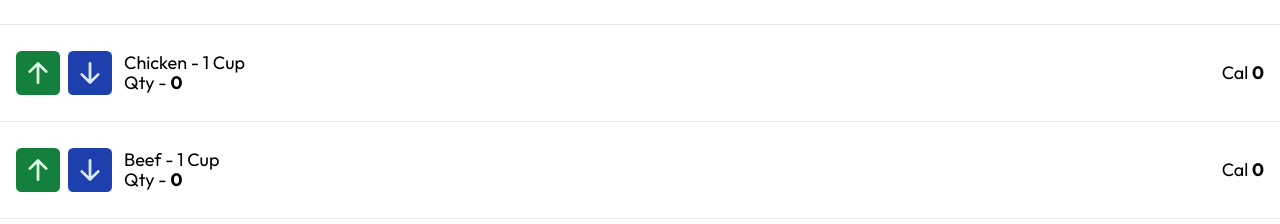
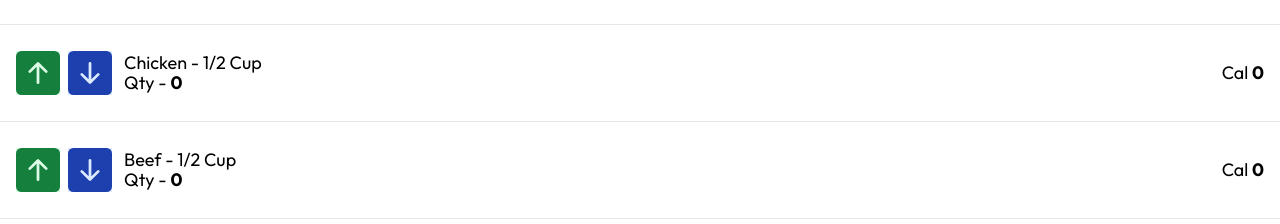
Before and after one commit to chrisdav6/nextjs-pup-food-calculator, a Next.js app: page / in a window 1280 px wide. Shown: the part 254-478 px from the top of the page. Built offline with nearby package versions, Linux system fonts and the light colour scheme.

Commit message:
Changed proteins to 1/2 cup

```diff
--- a/app/page.js
+++ b/app/page.js
@@ -10,8 +10,8 @@ export default function Home() {
 
       <div>
         <FoodItem name='Kibble - 1 Cup' foodCalories={363} foodQty={1} />
-        <FoodItem name='Chicken - 1 Cup' foodCalories={217} foodQty={1} />
-        <FoodItem name='Beef - 1 Cup' foodCalories={287} foodQty={1} />
+        <FoodItem name='Chicken - 1/2 Cup' foodCalories={108.5} foodQty={1} />
+        <FoodItem name='Beef - 1/2 Cup' foodCalories={143.5} foodQty={1} />
         <FoodItem name='Egg' foodCalories={72} foodQty={1} />
         <FoodItem name='1/2 Tomato' foodCalories={11} foodQty={1} />
         <FoodItem name='1/2 Summer Squash' foodCalories={19} foodQty={1} />
```
